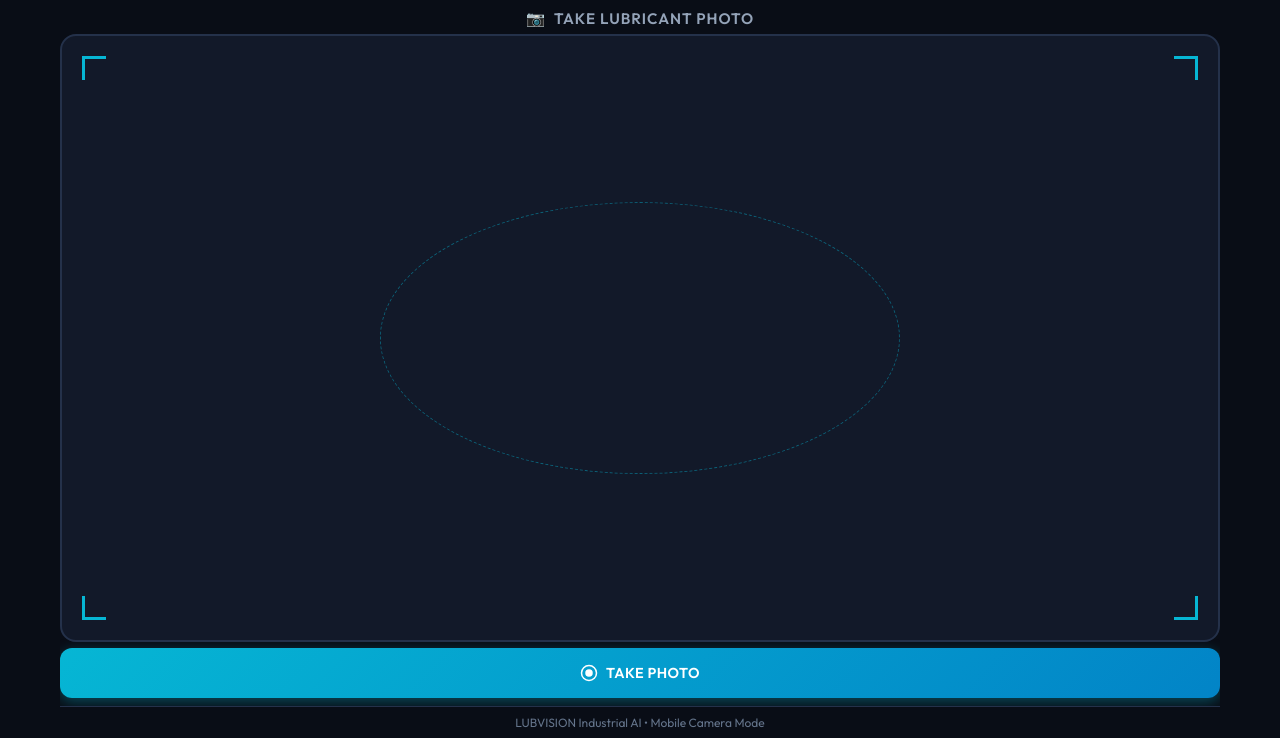
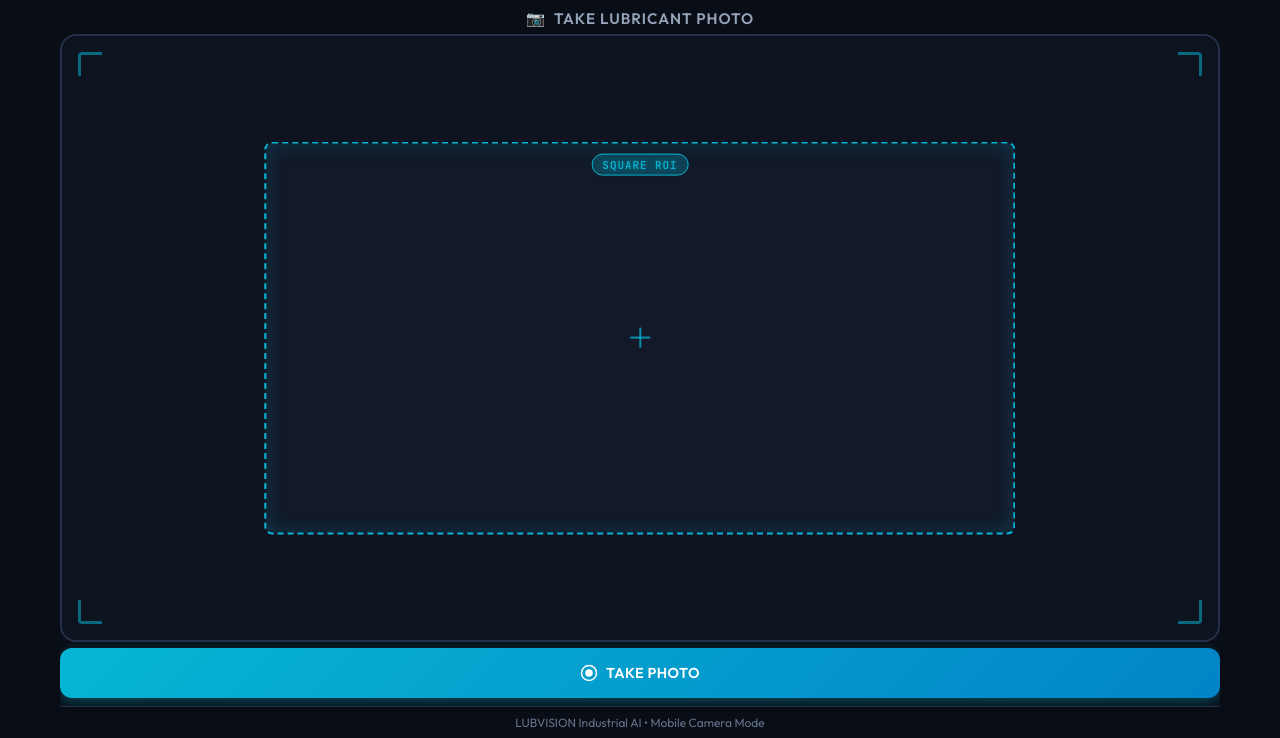
Before and after one commit to AkshaySreedharan/Loob_Vision, a Django app: page /mobile-upload/ in a window 1280 px wide. Shown: the part 62-800 px from the top of the page. Run offline with Django 4.2, Linux system fonts and the light colour scheme.

Commit message:
Add square Region of Interest (ROI) reticle HUD and 1:1 square image cropping feature

```diff
--- a/static/css/style.css
+++ b/static/css/style.css
@@ -429,20 +429,78 @@ body {
     border-style: solid;
 }
 
-.corner.tl { top: 20px; left: 20px; border-width: 3px 0 0 3px; }
-.corner.tr { top: 20px; right: 20px; border-width: 3px 3px 0 0; }
-.corner.bl { bottom: 20px; left: 20px; border-width: 0 0 3px 3px; }
-.corner.br { bottom: 20px; right: 20px; border-width: 0 3px 3px 0; }
+.corner.tl { top: 16px; left: 16px; border-width: 3px 0 0 3px; border-radius: 4px 0 0 0; }
+.corner.tr { top: 16px; right: 16px; border-width: 3px 3px 0 0; border-radius: 0 4px 0 0; }
+.corner.bl { bottom: 16px; left: 16px; border-width: 0 0 3px 3px; border-radius: 0 0 0 4px; }
+.corner.br { bottom: 16px; right: 16px; border-width: 0 3px 3px 0; border-radius: 0 0 4px 0; }
 
+/* Square ROI Reticle Target Box */
 .hud-reticle {
     position: absolute;
     top: 50%;
     left: 50%;
     transform: translate(-50%, -50%);
-    width: 45%;
-    height: 45%;
-    border: 1.5px dashed rgba(6, 182, 212, 0.45);
-    border-radius: 50%;
+    width: 65%;
+    height: 65%;
+    border: 2px dashed var(--accent-cyan);
+    border-radius: var(--radius-sm);
+    box-shadow: 0 0 0 9999px rgba(9, 13, 22, 0.45), inset 0 0 20px rgba(6, 182, 212, 0.2);
+    display: flex;
+    align-items: center;
+    justify-content: center;
+    pointer-events: none;
+    transition: all var(--transition-normal);
+}
+
+.hud-reticle-crosshair {
+    position: absolute;
+    top: 50%;
+    left: 50%;
+    width: 20px;
+    height: 20px;
+    transform: translate(-50%, -50%);
+    pointer-events: none;
+}
+
+.hud-reticle-crosshair::before {
+    content: '';
+    position: absolute;
+    top: 9px;
+    left: 0;
+    width: 20px;
+    height: 2px;
+    background: var(--accent-cyan);
+    opacity: 0.75;
+}
+
+.hud-reticle-crosshair::after {
+    content: '';
+    position: absolute;
+    top: 0;
+    left: 9px;
+    width: 2px;
+    height: 20px;
+    background: var(--accent-cyan);
+    opacity: 0.75;
+}
+
+.roi-badge {
+    position: absolute;
+    top: 10px;
+    left: 50%;
+    transform: translateX(-50%);
+    padding: 3px 10px;
+    background: rgba(6, 182, 212, 0.25);
+    border: 1px solid var(--accent-cyan);
+    border-radius: 12px;
+    font-family: 'JetBrains Mono', monospace;
+    font-size: 0.68rem;
+    font-weight: 600;
+    letter-spacing: 1px;
+    color: var(--accent-cyan);
+    text-shadow: 0 0 8px rgba(6, 182, 212, 0.6);
+    pointer-events: none;
+    white-space: nowrap;
 }
 
 /* Error Overlay */
--- a/static/js/camera.js
+++ b/static/js/camera.js
@@ -132,18 +132,44 @@ class CameraController {
                 return;
             }
 
-            const width = this.videoElement.videoWidth || 640;
-            const height = this.videoElement.videoHeight || 480;
+            const video = this.videoElement;
+            const vw = video.videoWidth || 640;
+            const vh = video.videoHeight || 480;
 
-            canvasElement.width = width;
-            canvasElement.height = height;
+            const renderW = video.clientWidth || vw;
+            const renderH = video.clientHeight || vh;
+
+            // Compute scaling factor under CSS object-fit: cover
+            const scale = Math.max(renderW / vw, renderH / vh);
+
+            // Square ROI size (65% of viewport width) in intrinsic video pixels
+            const roiSize = (renderW * 0.65) / scale;
+
+            // Center of video stream
+            const cx = vw / 2;
+            const cy = vh / 2;
+
+            // Top-left coordinates of ROI crop box
+            const cropX = Math.max(0, cx - (roiSize / 2));
+            const cropY = Math.max(0, cy - (roiSize / 2));
+            const cropW = Math.min(vw - cropX, roiSize);
+            const cropH = Math.min(vh - cropY, roiSize);
+
+            const outputSize = Math.round(Math.min(cropW, cropH));
+
+            canvasElement.width = outputSize;
+            canvasElement.height = outputSize;
 
             const ctx = canvasElement.getContext('2d');
-            ctx.drawImage(this.videoElement, 0, 0, width, height);
+            ctx.drawImage(
+                video,
+                cropX, cropY, cropW, cropH,
+                0, 0, outputSize, outputSize
+            );
 
             canvasElement.toBlob((blob) => {
                 resolve(blob);
-            }, 'image/jpeg', 0.92);
+            }, 'image/jpeg', 0.95);
         });
     }
 
--- a/static/js/mobile.js
+++ b/static/js/mobile.js
@@ -244,18 +244,44 @@ document.addEventListener('DOMContentLoaded', () => {
                 return;
             }
 
-            const width = mobileVideo.videoWidth || 640;
-            const height = mobileVideo.videoHeight || 480;
+            const video = mobileVideo;
+            const vw = video.videoWidth || 640;
+            const vh = video.videoHeight || 480;
 
-            mobileCanvas.width = width;
-            mobileCanvas.height = height;
+            const renderW = video.clientWidth || vw;
+            const renderH = video.clientHeight || vh;
+
+            // Compute scaling factor under CSS object-fit: cover
+            const scale = Math.max(renderW / vw, renderH / vh);
+
+            // Square ROI size (65% of viewport width) in intrinsic video pixels
+            const roiSize = (renderW * 0.65) / scale;
+
+            // Center of video stream
+            const cx = vw / 2;
+            const cy = vh / 2;
+
+            // Top-left coordinates of ROI crop box
+            const cropX = Math.max(0, cx - (roiSize / 2));
+            const cropY = Math.max(0, cy - (roiSize / 2));
+            const cropW = Math.min(vw - cropX, roiSize);
+            const cropH = Math.min(vh - cropY, roiSize);
+
+            const outputSize = Math.round(Math.min(cropW, cropH));
+
+            mobileCanvas.width = outputSize;
+            mobileCanvas.height = outputSize;
 
             const ctx = mobileCanvas.getContext('2d');
-            ctx.drawImage(mobileVideo, 0, 0, width, height);
+            ctx.drawImage(
+                video,
+                cropX, cropY, cropW, cropH,
+                0, 0, outputSize, outputSize
+            );
 
             mobileCanvas.toBlob((blob) => {
                 resolve(blob);
-            }, 'image/jpeg', 0.92);
+            }, 'image/jpeg', 0.95);
         });
     }
 
--- a/templates/classifier/index.html
+++ b/templates/classifier/index.html
@@ -106,7 +106,10 @@
                                 <span class="corner bl"></span>
                                 <span class="corner br"></span>
                             </div>
-                            <div class="hud-reticle"></div>
+                            <div class="hud-reticle">
+                                <div class="hud-reticle-crosshair"></div>
+                                <span class="roi-badge">SQUARE ROI</span>
+                            </div>
                         </div>
 
                         <!-- Camera Error Overlay -->
--- a/templates/classifier/mobile.html
+++ b/templates/classifier/mobile.html
@@ -75,7 +75,10 @@
                             <span class="corner bl"></span>
                             <span class="corner br"></span>
                         </div>
-                        <div class="hud-reticle"></div>
+                        <div class="hud-reticle">
+                            <div class="hud-reticle-crosshair"></div>
+                            <span class="roi-badge">SQUARE ROI</span>
+                        </div>
                     </div>
 
                     <!-- Processing Overlay -->
```
